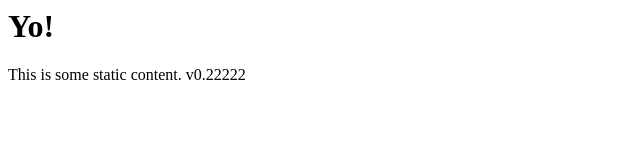
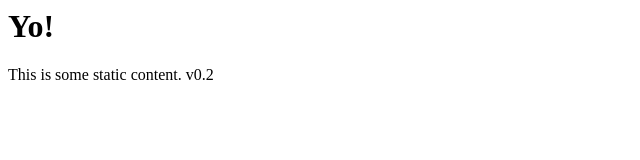
Before and after one commit to icyak/nginx-multi, a plain HTML site: page index.html in a window 1280 px wide. Shown: the full height of the page, 0-640 px from the left. Drawn offline with Linux system fonts and the light colour scheme.

Commit message:
Update index.html

```diff
--- a/index.html
+++ b/index.html
@@ -1,6 +1,6 @@
 <html>
   <body>
     <h1>Yo!</h1>
-    This is some static content. v0.22222
+    This is some static content. v0.2
   </body>
 </html>
```
